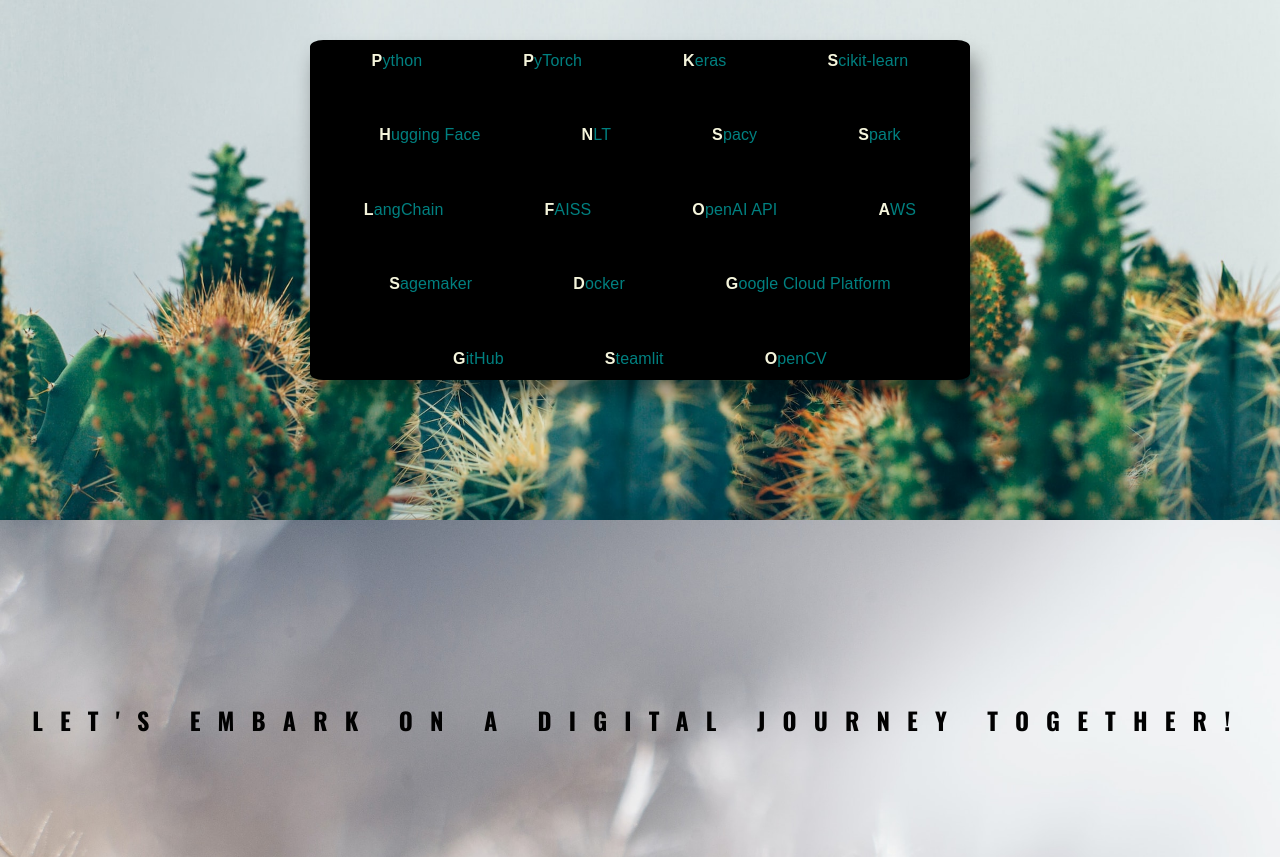
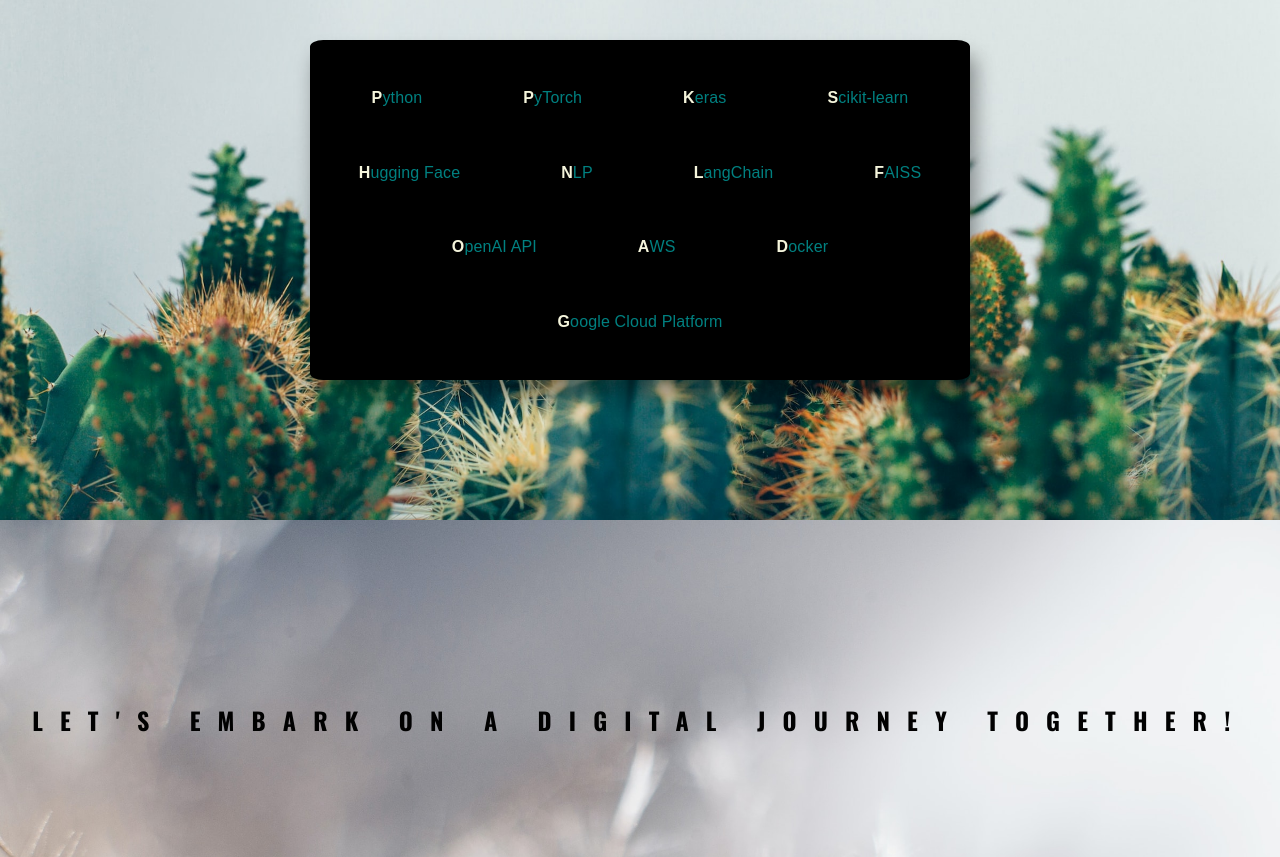
Before and after one commit to YashwanthSrinivasMLDev/Portfolio, a React (Create React App) app: page / in a window 1280 px wide. Shown: the part 1880-2737 px from the top of the page. Built offline with nearby package versions, Linux system fonts and the light colour scheme.

Commit message:
decrased skills info

```diff
--- a/src/Components/Skills/Skills.js
+++ b/src/Components/Skills/Skills.js
@@ -25,19 +25,13 @@
     "Keras",
     "Scikit-learn",
     "Hugging Face",
-    "NLT",
-    "Spacy",
-    "Spark",
+    "NLP",
     "LangChain",
     "FAISS",
     "OpenAI API",
     "AWS",
-    "Sagemaker",
     "Docker",
     "Google Cloud Platform",
-    "GitHub",
-    "Steamlit",
-    "OpenCV",
   ];
 
   return (
```
